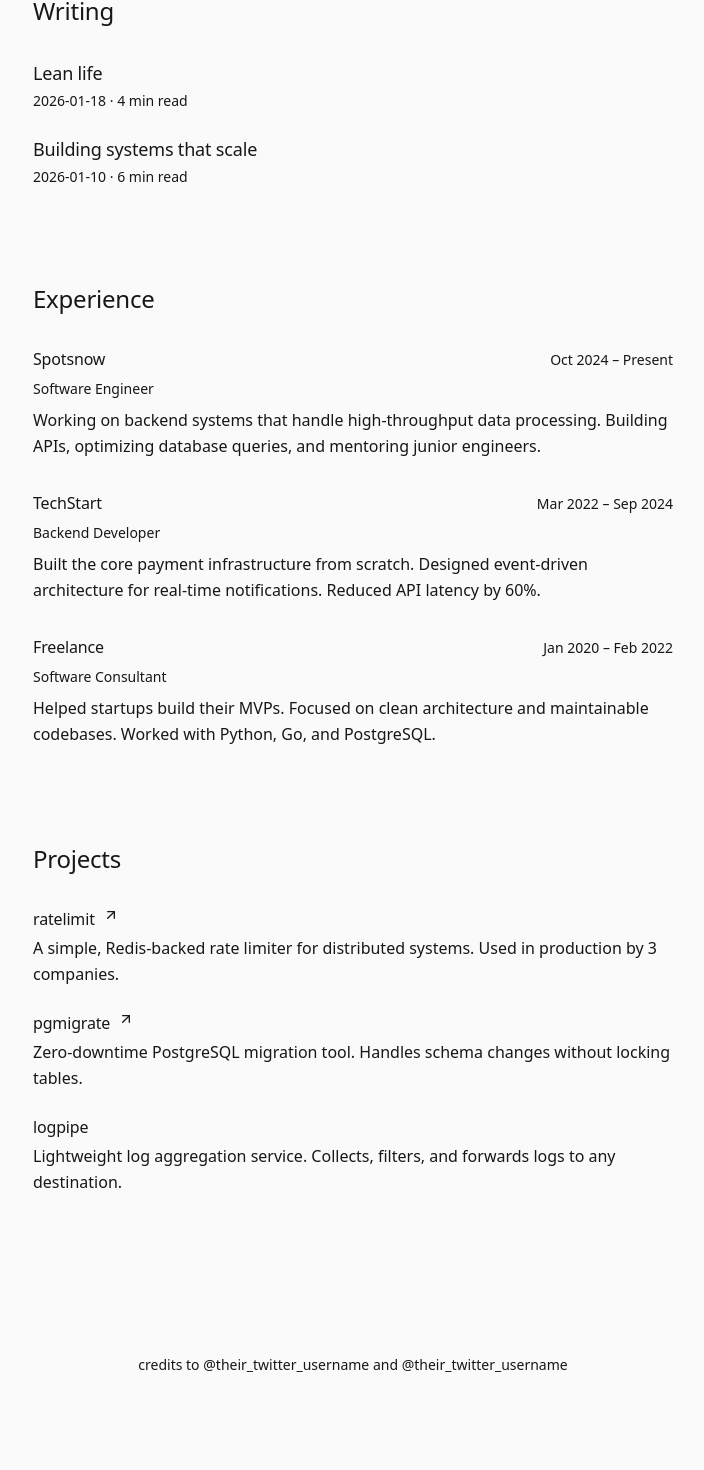
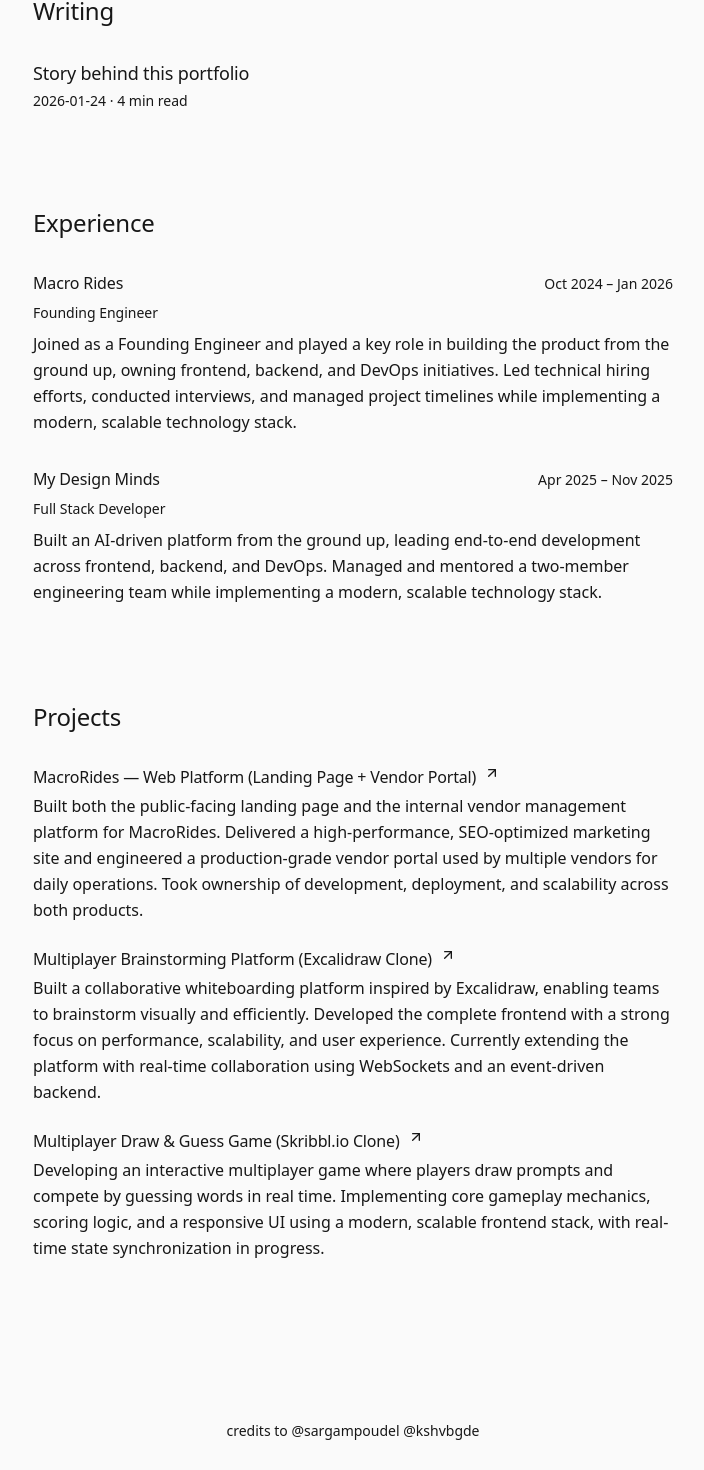
Before and after one commit to DevDesignAmitesh/minimal-portfolio, a Next.js app: page / in a window 1280 px wide. Shown: the part 546-2016 px from the top of the page, without its empty margins (287-991 px from the left). Before the commit the page ends 1969 px from the top, so only its background shows below. Built offline with nearby package versions, Linux system fonts and the light colour scheme.

Commit message:
added real data

```diff
--- a/src/components/layout/Footer.tsx
+++ b/src/components/layout/Footer.tsx
@@ -2,14 +2,16 @@
 import Link from "next/link";
 
 const Footer = () => {
-  const { inspiration } = data;
+  const { inspirations } = data;
 
-  if (!inspiration) return null;
+  if (inspirations.length === 0) return null;
 
   return (
     <footer className="py-12 text-center">
       <p className="text-sm text-muted-foreground">
         credits to{" "}
+        {inspirations.map((inspiration) => (
+          <>
             <Link
               href={inspiration.url}
               target="_blank"
@@ -18,15 +20,8 @@
             >
               @{inspiration.name}
             </Link>{" "}
-        and{" "}
-        <Link
-          href={inspiration.url}
-          target="_blank"
-          rel="noopener noreferrer"
-          className="font-medium text-foreground hover:text-muted-foreground transition-colors duration-200"
-        >
-          @{inspiration.name}
-        </Link>
+          </>
+        ))}
       </p>
     </footer>
   );
--- a/src/data/data.ts
+++ b/src/data/data.ts
@@ -1,21 +1,28 @@
 export const data = {
-  name: "Your Name",
+  name: "Amitesh Singh",
   title: "Backend Developer",
   tagline:
     "I am a backend developer who loves working with motivated teams and building systems from first principles before scaling them.",
 
-  inspiration: {
-    name: "their_twitter_username",
-    url: "https://twitter.com/their_twitter_username",
-  },
+  inspirations: [
+    {
+      name: "sargampoudel",
+      url: "https://x.com/sargampoudel",
+    },
+    {
+      name: "kshvbgde",
+      url: "https://x.com/kshvbgde",
+    },
+  ],
+
   about:
     "I focus on building reliable, scalable backend systems. I value clarity over cleverness, and simplicity over complexity. When I'm not writing code, I'm probably reading about distributed systems or taking long walks.",
 
   socialLinks: {
-    github: "https://github.com",
-    twitter: "https://twitter.com",
-    linkedin: "https://linkedin.com",
-    email: "mailto:hello@example.com",
+    github: "https://github.com/devDesignAmitesh/",
+    twitter: "https://x.com/Amitesh48256",
+    linkedin: "https://www.linkedin.com/in/amitesh-singh-504b2b281/",
+    email: "mailto:amiteshsingh252@gmail.com",
   },
 
   resume: {
@@ -25,97 +32,119 @@
 
   blogs: [
     {
-      title: "Lean life",
-      slug: "lean-life",
-      date: "2026-01-18",
+      title: "Story behind this portfolio",
+      slug: "story-behind-this-portfolio",
+      date: "2026-01-24",
       readTime: "4 min read",
-      content: `TL;DR A lean life is doing less of the unnecessary, more of what matters, and owning your time and attention.
+      content: `# I Built This Portfolio Because Vibes
 
-## What is a lean life?
+TL;DR — I randomly decided to build a portfolio, used lovable.dev, fought with Next.js and Tailwind, and now you’re reading this because I needed content. Also: frontend is cute.
 
-In my words, it means cutting away the noise. It's about being intentional with your time, your energy, and your focus.
+## So… how did this even start?
 
-Most people fill their days with tasks that feel productive but don't move them forward. Meetings that could be emails. Emails that could be nothing. Projects that exist because someone was bored.
+I just got the idea of building my portfolio. No deep life moment. No dramatic trigger. Just vibes.
 
-A lean life rejects this. It asks: what actually matters?
+I truly love frontend, even though I mostly code backend, so please don’t expose me. I also wanted to try lovable.dev because why not. Vibe coding era, baby.
 
-## The practice
+Also, I recently bought a cutie little domain and it was sitting there doing absolutely nothing. That felt illegal.
 
-1. **Say no more often.** Every yes is a no to something else.
-2. **Own your calendar.** If you don't, someone else will.
-3. **Build systems, not goals.** Goals are destinations. Systems are the vehicle.
-4. **Protect deep work.** Shallow work expands to fill all available time.
+So yeah. Portfolio time.
 
-## Why it matters
+## The vibe I was going for
 
-Time is the only resource you can't get back. Spending it intentionally is the closest thing to freedom.`,
-    },
-    {
-      title: "Building systems that scale",
-      slug: "building-systems-that-scale",
-      date: "2026-01-10",
-      readTime: "6 min read",
-      content: `Scaling isn't about handling more load. It's about handling more load without proportionally more complexity.
+I had some references in mind. Very minimal. Very clean. Very “I drink black coffee”.
 
-## The misconception
+sarg.am and kela.com were the main ones. Simple, calm, and cool. Exactly my speed for a quick build.
 
-Many engineers think scaling means throwing more servers at a problem. Sometimes it does. But more often, it means designing systems that don't need to think too hard.
+Then I also looked at some fancy portfolios like ramx.in, dikshit.tech, rinkit.tech, pixperk.tech, and anshu.tech.
 
-## Principles I follow
+These are crazy good. But also clearly built with time, effort, and emotional stability.
 
-1. **Statelessness where possible.** State is where bugs hide.
-2. **Idempotency everywhere.** If something can fail, it will. Make retries safe.
-3. **Boring technology.** Proven tools beat shiny ones.
-4. **Measure before optimizing.** Intuition lies. Data doesn't.
+I want to build something like that too. But not today. Not in this economy. Not with my attention span.
 
-## The reality
+So I went with minimal. Easy to start. Easy to finish. Easy to vibe-code.
 
-Most systems don't need to scale. But the ones that do need it suddenly, and without warning. Build for that day, even if it never comes.`,
+## Enter lovable.dev and pain
+
+I opened ChatGPT. Trauma-dumped my entire idea. Got a prompt. Pasted it into lovable.dev.
+
+Boom. Instant UI. Dopamine hit. Life was good.
+
+Then I noticed something.
+
+Oh. This is Vite.
+
+I use Next.js. So now I’m converting everything. Which is a pain in the ass while vibe coding, by the way.
+
+I somehow finished that.
+
+Then I noticed another thing.
+
+Oh. This is old Tailwind.
+
+So now I’m upgrading Tailwind too. Which did not go smoothly.
+
+At this point I was too deep to quit. Classic sunk-cost fallacy moment.
+
+## And now we’re here
+
+Eventually, I built the whole thing.
+
+Now it’s time to add content.
+
+So for the sake of it, I’m writing this post and I’m going to publish it right after this.
+
+I’m writing this very raw. Very unfiltered. Very “this is literally what happened”.
+
+And yes, after this I’m going to ask GPT to structure it nicely for rendering beautifully.
+
+Which is exactly what I just did. Meta, I know.
+
+## Final thoughts aka emotional outro
+
+If you’re reading this, you are awesome. You have elite patience. You probably also overthink side projects.
+
+Also, please drop a comment on my Twitter post about my portfolio. I need validation. Thank you.
+
+TL;DR — Built a portfolio because vibes. Used lovable.dev. Fought Vite, Next.js, and Tailwind. Wrote this post for content. No regrets. Some regrets.`,
     },
   ],
 
   experience: [
     {
-      company: "Spotsnow",
-      role: "Software Engineer",
-      period: "Oct 2024 – Present",
+      company: "Macro Rides",
+      role: "Founding Engineer",
+      period: "Oct 2024 – Jan 2026",
       description:
-        "Working on backend systems that handle high-throughput data processing. Building APIs, optimizing database queries, and mentoring junior engineers.",
+        "Joined as a Founding Engineer and played a key role in building the product from the ground up, owning frontend, backend, and DevOps initiatives. Led technical hiring efforts, conducted interviews, and managed project timelines while implementing a modern, scalable technology stack.",
     },
     {
-      company: "TechStart",
-      role: "Backend Developer",
-      period: "Mar 2022 – Sep 2024",
+      company: "My Design Minds",
+      role: "Full Stack Developer",
+      period: "Apr 2025 – Nov 2025",
       description:
-        "Built the core payment infrastructure from scratch. Designed event-driven architecture for real-time notifications. Reduced API latency by 60%.",
-    },
-    {
-      company: "Freelance",
-      role: "Software Consultant",
-      period: "Jan 2020 – Feb 2022",
-      description:
-        "Helped startups build their MVPs. Focused on clean architecture and maintainable codebases. Worked with Python, Go, and PostgreSQL.",
+        "Built an AI-driven platform from the ground up, leading end-to-end development across frontend, backend, and DevOps. Managed and mentored a two-member engineering team while implementing a modern, scalable technology stack.",
     },
   ],
 
   projects: [
     {
-      name: "ratelimit",
+      name: "MacroRides — Web Platform (Landing Page + Vendor Portal)",
       description:
-        "A simple, Redis-backed rate limiter for distributed systems. Used in production by 3 companies.",
-      link: "https://github.com",
+        "Built both the public-facing landing page and the internal vendor management platform for MacroRides. Delivered a high-performance, SEO-optimized marketing site and engineered a production-grade vendor portal used by multiple vendors for daily operations. Took ownership of development, deployment, and scalability across both products.",
+      link: "https://macrorides.com/",
     },
     {
-      name: "pgmigrate",
+      name: "Multiplayer Brainstorming Platform (Excalidraw Clone)",
       description:
-        "Zero-downtime PostgreSQL migration tool. Handles schema changes without locking tables.",
-      link: "https://github.com",
+        "Built a collaborative whiteboarding platform inspired by Excalidraw, enabling teams to brainstorm visually and efficiently. Developed the complete frontend with a strong focus on performance, scalability, and user experience. Currently extending the platform with real-time collaboration using WebSockets and an event-driven backend.",
+      link: "https://excalidraw.baap.one/",
     },
     {
-      name: "logpipe",
+      name: "Multiplayer Draw & Guess Game (Skribbl.io Clone)",
       description:
-        "Lightweight log aggregation service. Collects, filters, and forwards logs to any destination.",
-      link: null,
+        "Developing an interactive multiplayer game where players draw prompts and compete by guessing words in real time. Implementing core gameplay mechanics, scoring logic, and a responsive UI using a modern, scalable frontend stack, with real-time state synchronization in progress.",
+      link: "https://github.com/DevDesignAmitesh/skribbl",
     },
   ],
 };
```
Also changed, not shown: 1 other file (tests, documents, lock files or other folders). Lines whose indentation alone changed are shown as unchanged.
